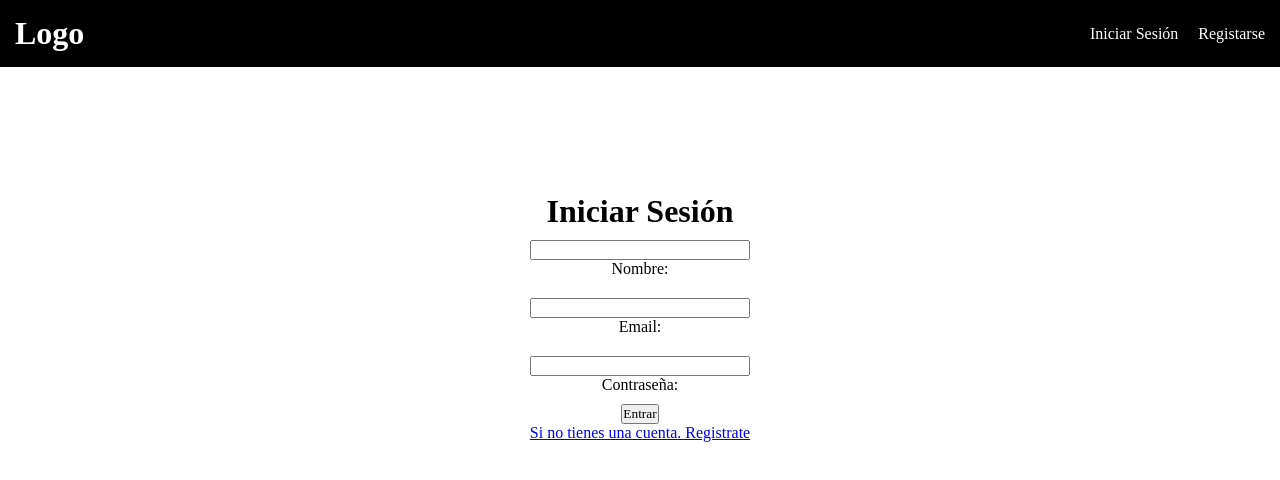
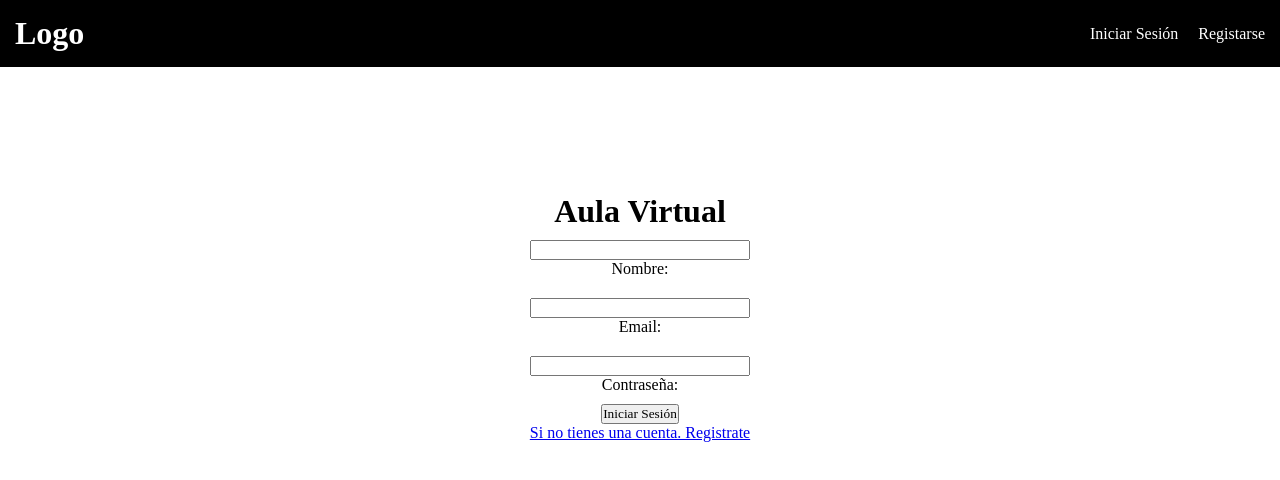
Before and after one commit to Claudiogonzalezok/login-registro, a React (Vite) app: page /login in a window 1280 px wide. Shown: the top 480 px of the page. Built offline with nearby package versions, Linux system fonts and the light colour scheme.

Commit message:
se agregaron correcciones en funcion onregister

```diff
--- a/src/pages/LoginPage.jsx
+++ b/src/pages/LoginPage.jsx
@@ -28,7 +28,7 @@ export const LoginPage = () => {
   return (
     <div className="wrapper">
       <form onSubmit={onLogin}>
-        <h1>Iniciar Sesión</h1>
+        <h1>Aula Virtual</h1>
         <div className="input-group">
           <input
             type="text"
@@ -68,7 +68,7 @@ export const LoginPage = () => {
           <label htmlFor="password">Contraseña:</label>
         </div>
 
-        <button>Entrar</button>
+        <button>Iniciar Sesión</button>
         <Link to='/register'>Si no tienes una cuenta. Registrate</Link>
       </form>
     </div>
--- a/src/pages/RegisterPage.jsx
+++ b/src/pages/RegisterPage.jsx
@@ -5,6 +5,7 @@ import { useNavigate } from 'react-router-dom';
 export const RegisterPage = () => {
 
  const navigate = useNavigate();
+ const mensaje = () => alert("Su usuario fue creado con exito!!, Lo redirijimos al login");
 
   const {name, email, password, onInputChange, onResetForm} =
   useForm({
@@ -16,9 +17,9 @@ export const RegisterPage = () => {
   const onRegister = (e) => {
     e.preventDefault()
     navigate('/login' , {
-      replace: true,
+      replace: false,
       state: {
-        logged: true,
+        logged: false,
         name
       }
     });
@@ -68,7 +69,7 @@ export const RegisterPage = () => {
           <label htmlFor="password">Contraseña:</label>
         </div>
 
-        <button>Registrarse</button>
+        <button onClick = {mensaje} >Registrarse</button>
 
       </form>
     </div>
```
